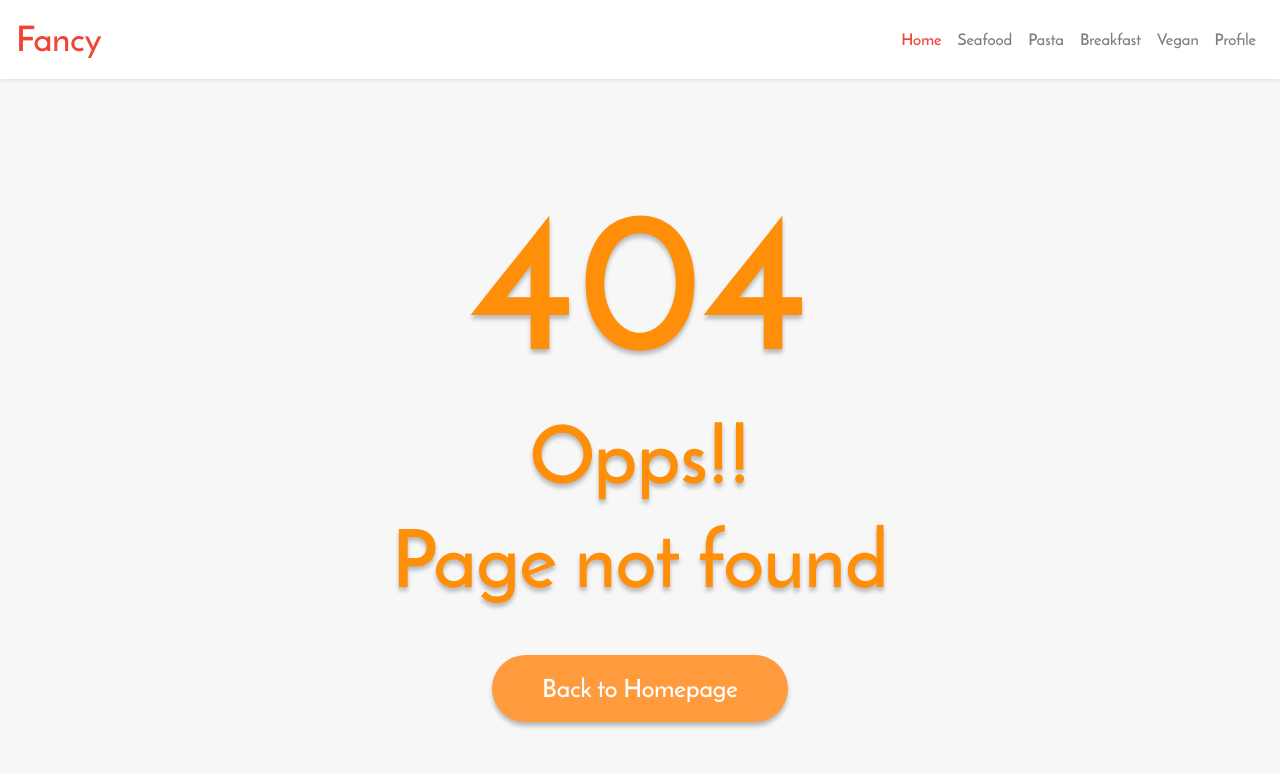
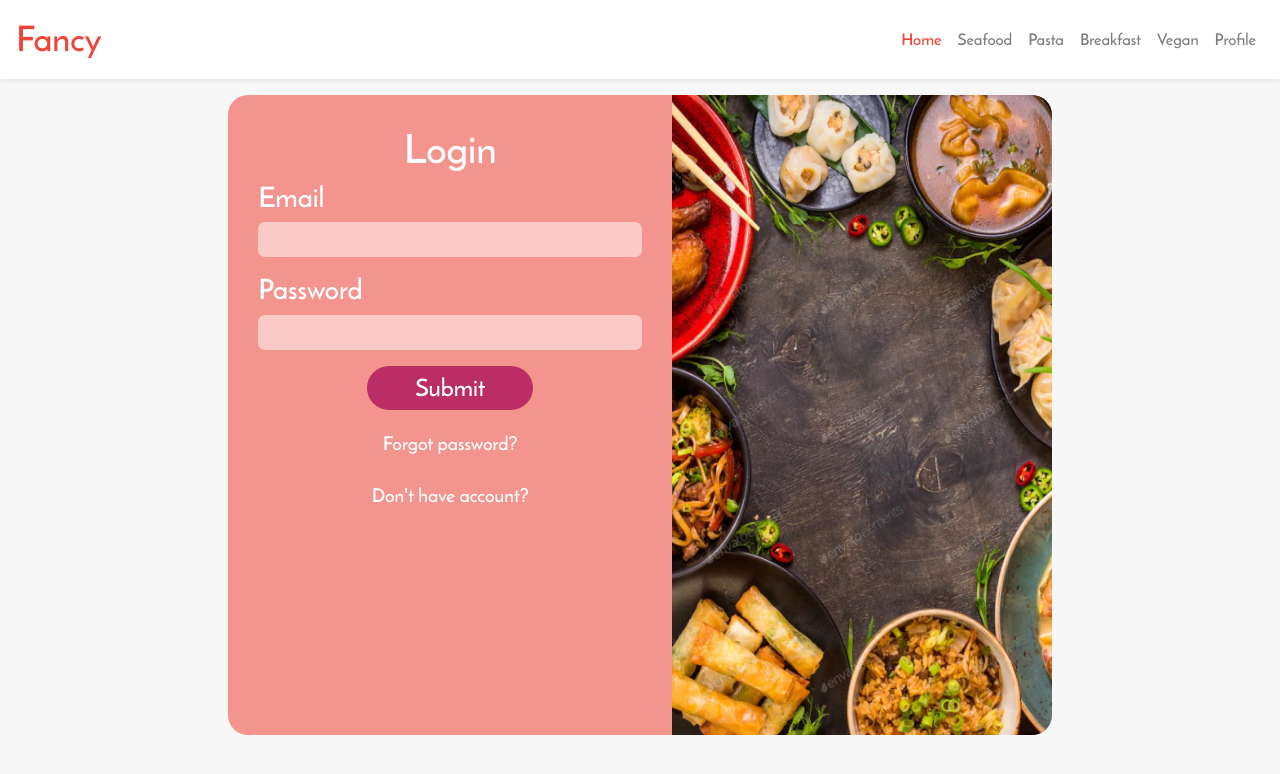
Before and after one commit to AlanLozz/FancyRecipes, a React (Create React App) app: page /login in a window 1280 px wide. Before the commit this address had no page. Shown: the top 774 px of the page. Built offline with nearby package versions, Linux system fonts and the light colour scheme.

Commit message:
Cambios para login

```diff
--- a/public/index.html
+++ b/public/index.html
@@ -3,7 +3,6 @@
 
 <head>
   <meta charset="utf-8" />
-  <link rel="icon" href="%PUBLIC_URL%/favicon.ico" />
   <meta name="viewport" content="width=device-width, initial-scale=1" />
   <meta name="theme-color" content="#000000" />
   <!--
--- a/src/App.jsx
+++ b/src/App.jsx
@@ -5,6 +5,7 @@
 import Error from './components/Error';
 import CoctelList from './components/CoctelList';
 import Coctel from './components/Coctel';
+import Login from './components/User/Login';
 import { BrowserRouter as Router, Switch, Route } from 'react-router-dom';
 
 const App = () => {
@@ -19,6 +20,7 @@
             <Route path="/recipe/:id/:random" component={Recipe} />
             <Route path="/coctellist/:type/:id" component={CoctelList} />
             <Route path="/coctel/:id/:random" component={Coctel} />
+            <Route path="/login" component={Login} />
             <Route component={Error} />
           </Switch>
         </Router>
--- /dev/null
+++ b/src/common/urls.js
@@ -0,0 +1 @@
+export default api_url = "https://fancy-recipes-api.herokuapp.com/";
--- /dev/null
+++ b/src/components/User/Login/index.jsx
@@ -0,0 +1,76 @@
+import React, { useState } from 'react';
+import Image from '../../../assets/images/login_image.png';
+import './styles.css';
+
+const Index = () => {
+    const [ emailValue, setEmailValue ] = useState("");
+    const [ emailError, setEmailError ] = useState("hidden");
+    const [ emailClass, setEmailClass ] = useState("form-fancy-input");
+
+    const [ passwordValue, setPasswordValue ] = useState("");
+    const [ passwordError, setPasswordError ] = useState("hidden");
+    const [ passwordClass, setPasswordClass ] = useState("form-fancy-input")
+
+    const emailChange = e => {
+        let regex = /^(([^<>()\[\]\\.,;:\s@"]+(\.[^<>()\[\]\\.,;:\s@"]+)*)|(".+"))@((\[[0-9]{1,3}\.[0-9]{1,3}\.[0-9]{1,3}\.[0-9]{1,3}])|(([a-zA-Z\-0-9]+\.)+[a-zA-Z]{2,}))$/;
+        setEmailValue(e.target.value);
+        if(regex.test(emailValue)){
+            setEmailClass("form-fancy-input is-valid");
+            setEmailError("hidden");
+        } else {
+            setEmailClass("form-fancy-input is-invalid");
+            setEmailError("error");
+        }
+    };
+
+    const passwordChange = e => {
+        if(passwordValue.length <= 16 || passwordValue === ""){
+            setPasswordValue(e.target.value);
+            if(passwordValue.length < 8){
+                setPasswordClass("form-fancy-input is-invalid");
+                setPasswordError("error");
+            } else {
+                setPasswordClass("form-fancy-input is-valid");
+                setPasswordError("hidden");
+            }
+        }
+    };
+
+    return (
+        <div className="row justify-content-center">
+            <div className="col-md-8">
+                <div className="card-login">
+                    <div className="card-login-form-container">
+                        <h1>Login</h1>
+                        <form action="" style={{marginBottom:"20px"}}>
+                            <div className="form-group">
+                                <label htmlFor="email"><h3 className="mb-0">Email</h3></label>
+                                <input type="mail" name="email" id="email" className={emailClass} onChange={ e => emailChange(e) } value={emailValue} />
+                                <span className={emailError}>Insert a valid email</span>
+                            </div>
+                            <div className="form-group">
+                                <label htmlFor="password"><h3 className="mb-0">Password</h3></label>
+                                <input type="password" name="password" id="password" value={passwordValue} onChange={ e => passwordChange(e) } className={passwordClass} />
+                                <span className={passwordError}>Insert a valid email</span>
+                            </div>
+                            <div className="submit-container">
+                                <button type="submit" className="btn-submit">Submit</button>
+                            </div>
+                        </form>
+                        <div className="row justify-content-center">
+                            <a href="" className="forgot-pass">Forgot password?</a>
+                        </div>
+                        <div className="row justify-content-center mt-4">
+                            <a href="" className="forgot-pass">Don't have account?</a>
+                        </div>
+                    </div>
+                    <div className="card-login-image">
+                        <img src={Image} alt="" />
+                    </div>
+                </div>
+            </div>
+        </div>
+    )
+}
+
+export default Index
--- /dev/null
+++ b/src/components/User/Login/styles.css
@@ -0,0 +1,80 @@
+.card-login {
+    width: 100%;
+    height: 80vh;
+    background-color: #f043378a;
+    border-radius: 20px;
+    overflow: hidden;
+    display: flex;
+    flex-direction: row;
+}
+
+.card-login-form-container {
+    width: 60%;
+    color: white;
+    padding: 30px ;
+}
+
+.card-login-form-container h1 {
+    text-align: center;
+}
+
+.card-login-image img {
+    width: 100%;
+    height: 100%;
+}
+
+.form-fancy-input {
+    display: block;
+    width: 100%;
+    border-radius: 7px;
+    padding: 2px;
+    border: none;
+    height: 35px;
+    outline: none;
+    caret-color: #b91400;
+    background: rgba( 255, 255, 255, .5);
+}
+
+.is-invalid {
+    border: 1.5px solid red;
+}
+
+.is-valid {
+    border: 1.5px solid green;
+}
+
+.hidden {
+    display: none;
+}
+
+.error {
+    color: red;
+    font-size: 12px;
+}
+
+.submit-container {
+    width: 100%;
+    display: flex;
+    align-items: center;
+    justify-content: center;
+}
+
+.btn-submit {
+    background: #BA2D65;
+    color: white;
+    border: none;
+    border-radius: 30px;
+    padding: 4px 3rem;
+    font-size: 24px;
+}
+
+.forgot-pass {
+    color: white;
+    font-size: 19px;
+    text-decoration: none;
+}
+
+.forgot-pass:hover {
+    color: white;
+    text-decoration: none;
+}
--- /dev/null
+++ b/src/context/index.jsx
@@ -0,0 +1,3 @@
+import React from 'react';
+
+export default React.createContext();
```
Also changed, not shown: src/context/actions/authentication.action.jsx (added, +7 -0 lines), src/context/store/index.jsx (added, +39 -0 lines), public/manifest.json, src/assets/images/login_image.png (added), src/context/reducers/authentication.reducer.jsx (added).
